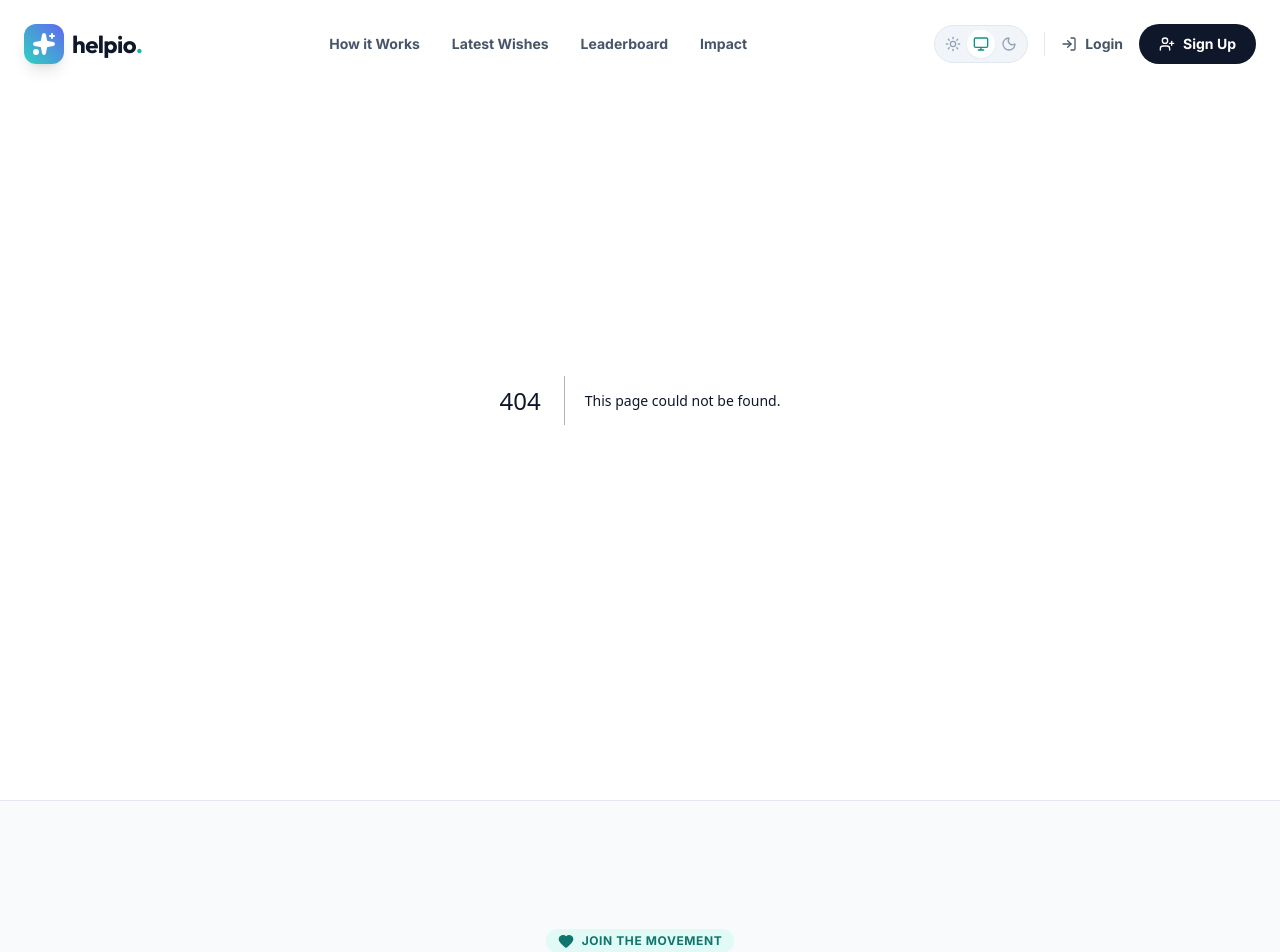
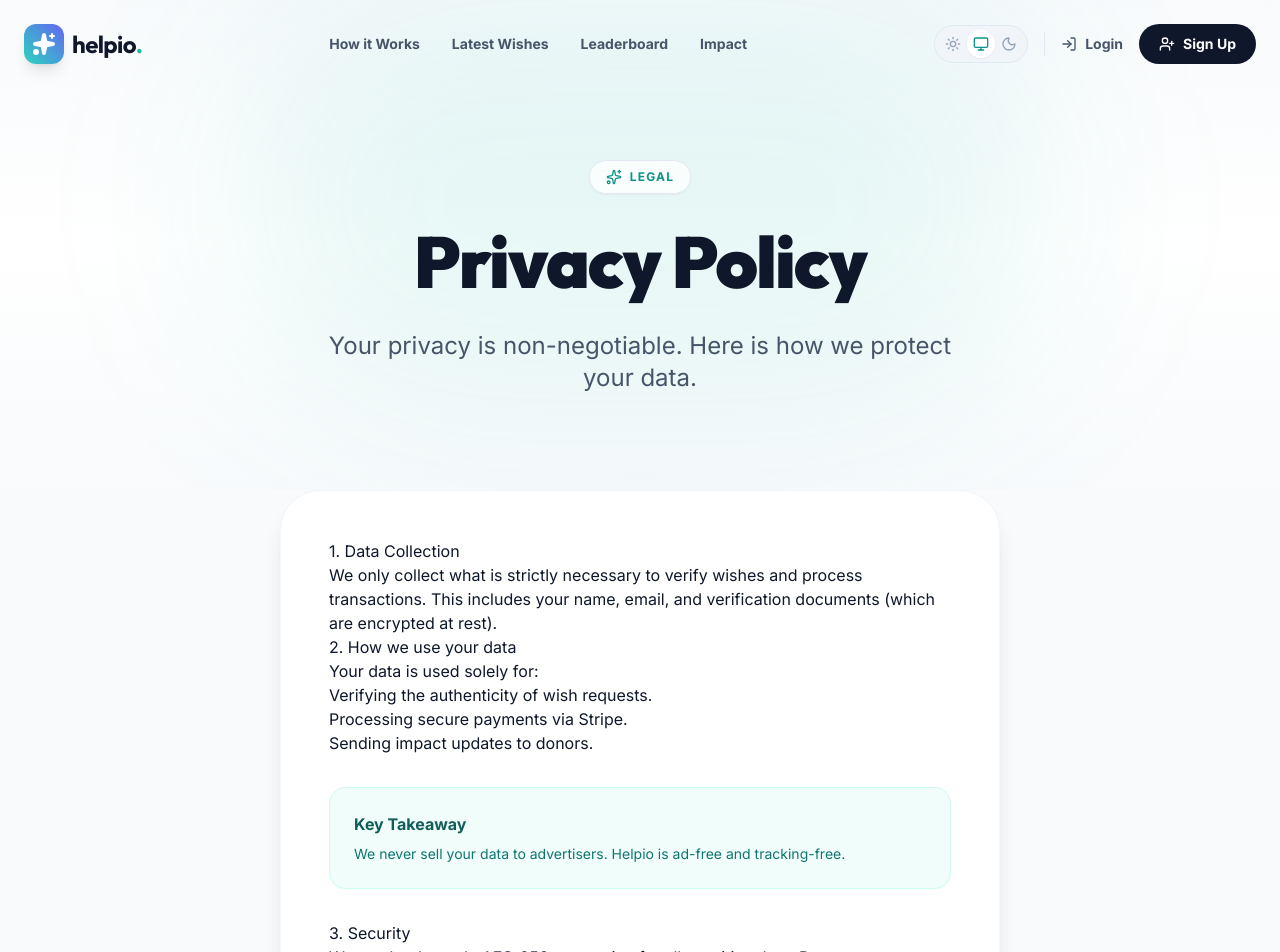
Before and after one commit to itznik/helpio, a Next.js app in the folder helpio/: page /privacy in a window 1280 px wide. Before the commit this address had no page. Shown: the top 952 px of the page. Built offline with nearby package versions, Linux system fonts and the light colour scheme.

Commit message:
Create page.tsx

```diff
--- /dev/null
+++ b/helpio/src/app/privacy/page.tsx
@@ -0,0 +1,48 @@
+'use client';
+
+import PageHeader from '@/components/layout/PageHeader';
+
+export default function PrivacyPage() {
+  return (
+    <main className="min-h-screen bg-slate-50 dark:bg-[#020617]">
+      <PageHeader
+        title="Privacy Policy"
+        subtitle="Your privacy is non-negotiable. Here is how we protect your data."
+        badge="Legal"
+      />
+
+      <article className="max-w-3xl mx-auto px-6 pb-32">
+        <div className="bg-white dark:bg-slate-900 p-8 md:p-12 rounded-[2.5rem] shadow-xl border border-slate-100 dark:border-slate-800 prose prose-lg prose-slate dark:prose-invert">
+
+          <h3>1. Data Collection</h3>
+          <p>
+            We only collect what is strictly necessary to verify wishes and process transactions. This includes your name, email, and verification documents (which are encrypted at rest).
+          </p>
+
+          <h3>2. How we use your data</h3>
+          <p>
+            Your data is used solely for:
+          </p>
+          <ul>
+            <li>Verifying the authenticity of wish requests.</li>
+            <li>Processing secure payments via Stripe.</li>
+            <li>Sending impact updates to donors.</li>
+          </ul>
+
+          <div className="bg-teal-50 dark:bg-teal-900/20 p-6 rounded-2xl border border-teal-100 dark:border-teal-800 not-prose my-8">
+            <h4 className="font-bold text-teal-800 dark:text-teal-300 mb-2">Key Takeaway</h4>
+            <p className="text-teal-700 dark:text-teal-400 text-sm m-0">
+              We never sell your data to advertisers. Helpio is ad-free and tracking-free.
+            </p>
+          </div>
+
+          <h3>3. Security</h3>
+          <p>
+            We use bank-grade AES-256 encryption for all sensitive data. Payments are handled entirely by Stripe; we never store your credit card numbers.
+          </p>
+
+        </div>
+      </article>
+    </main>
+  );
+}
```
